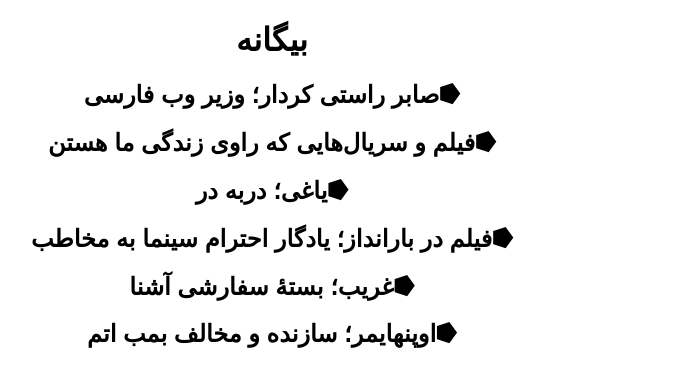
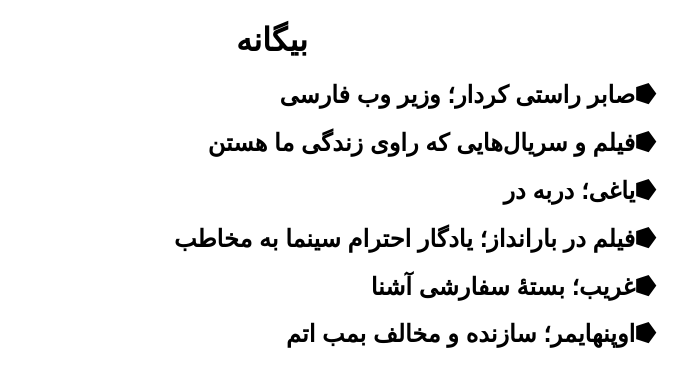
Before and after one commit to darkblog/darkblog.github.io, a Jekyll site: the page built from index.html, in a window 1280 px wide. Shown: the top 387 px of the page, without its empty margins (495-1183 px from the left). Built offline with Jekyll 4.4.1, drawn with Linux system fonts in a browser that asks for light colours.

Commit message:
Update index.html

```diff
--- a/index.html
+++ b/index.html
@@ -7,7 +7,7 @@
 <head>
 <title>بیگانه</title>
 <meta name="viewport" content="width=device-width">
-<style>body{font-family:sans-serif;margin:auto;padding:0 1em;max-width:48em;text-align:center}a{text-decoration:none;color:black}</style>
+<style>body{font-family:sans-serif;margin:auto;padding:0 1em;max-width:48em}a{text-decoration:none;color:black}h1{text-align:center}</style>
 </head>
 <body>
 <h1>بیگانه</h1>
```
